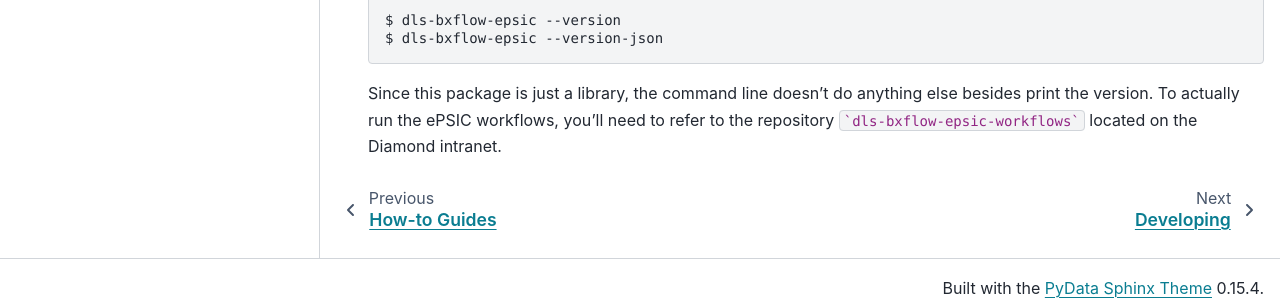
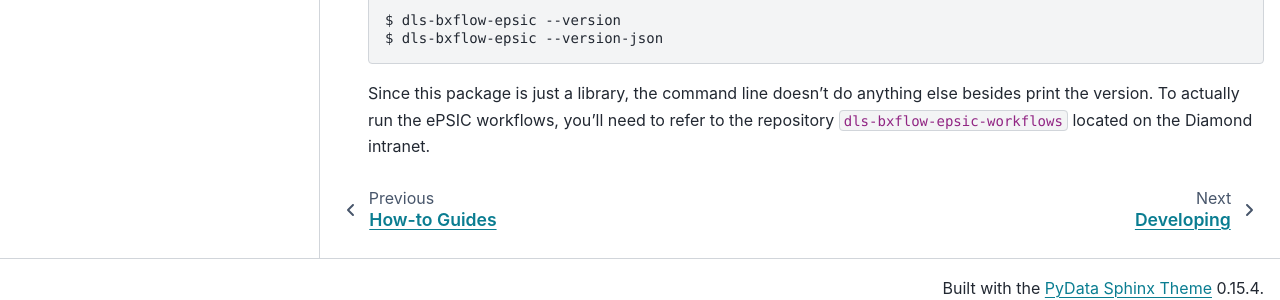
Before and after one commit to DiamondLightSource/dls-bxflow-epsic, a Sphinx documentation site: the page built from docs/how-to/installing.rst, in a window 1280 px wide and 1270 px high. Shown: the part 953-1253 px from the top of the window. Built offline with Sphinx 7.4.7 and the PyData theme 0.15.4, drawn with Linux system fonts in a browser that asks for light colours.

Commit message:
minor change to doc

````diff
--- a/docs/how-to/installing.rst
+++ b/docs/how-to/installing.rst
@@ -4,4 +4,4 @@
 .. include:: ../../.dae-devops/docs/installing.rst
 
 Since this package is just a library, the command line doesn't do anything else besides print the version.
-To actually run the ePSIC workflows, you'll need to refer to the repository ```dls-bxflow-epsic-workflows``` located on the Diamond intranet.
+To actually run the ePSIC workflows, you'll need to refer to the repository ``dls-bxflow-epsic-workflows`` located on the Diamond intranet.
````
